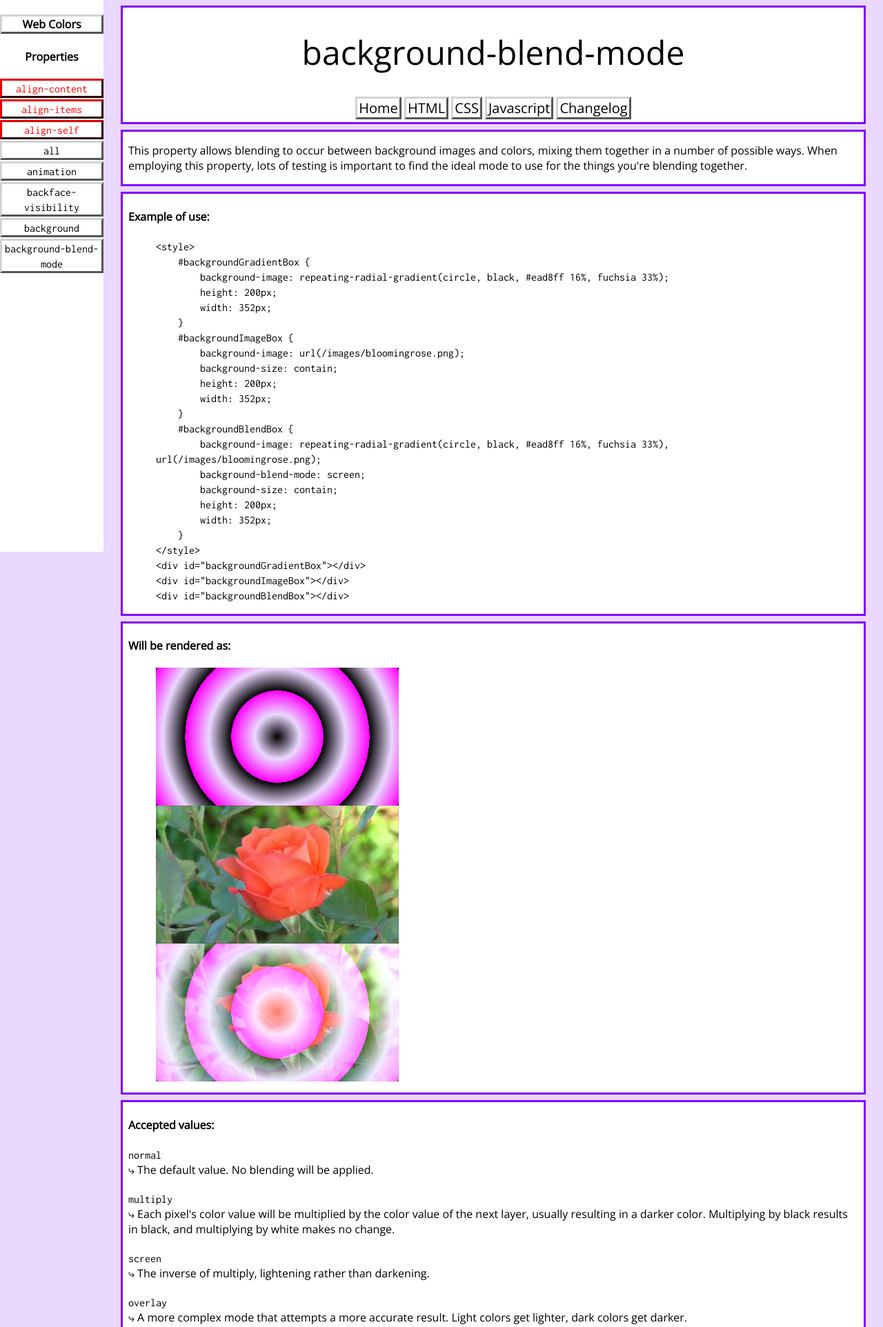
After one commit to VioletRose/Web-Code-Encyclopedia, a PHP site: page /css/background-blend-mode.php in a window 1280 px wide. The commit adds this page. Shown: the top 1924 px of the page at 69% size. Run offline with PHP 8.4, Linux system fonts and the light colour scheme.

Commit message:
Added 1 page to the CSS section, corrected several errors, revised CSS
css.php: Updated; replaced incorrect use of <i> with <var>, and added an
additional note on defining transparency.
html.php: Updated; replaced incorrect use of <i> with <var>.
css/animation.php: Updated; replaced incorrect use of <i> with <var>.
css/background.php: Updated; replaced incorrect use of <i> with <var>,
and updated the section on background-image with information on
gradients.
css/background-blend-mode.php: Added.
css/csshead.php: Updated; changed .HTMLBody to .languageSection, and
added background-blend-mode link.
html/a.php: Updated; replaced incorrect use of <i> with <var>.
html/base.php: Updated; replaced incorrect use of <i> with <var>.
html/button.php: Updated; replaced incorrect use of <i> with <var>.
html/form.php: Updated; replaced incorrect use of <i> with <var>.
html/htmlhead.php: Updated; replaced .HTMLBody with .languageSection.
html/link.php: Updated; replaced incorrect use of <i> with <var>.
html/map.php: Updated; replaced incorrect use of <i> with <var>.
html/meta.php: Updated; replaced incorrect use of <i> with <var>.
html/textarea.php: Updated; replaced incorrect use of <i> with <var>.
javascript/javascripthead.php: Updated; changed .HTMLBody to
.languageSection.
stylesheets/encyclopedia.css: Updated; cleaned up style rules
significantly.

```diff
--- /dev/null
+++ b/css/background-blend-mode.php
@@ -0,0 +1,129 @@
+<?php
+    $PAGE_NAME = 'background-blend-mode';
+    require_once($_SERVER["DOCUMENT_ROOT"].'/css/csshead.php');
+?>
+<main>
+	<section>
+		<p>This property allows blending to occur between background images and colors, mixing them together in a number of possible ways. When employing this property, lots of testing is important to find the ideal mode to use for the things you're blending together.</p>
+	</section>
+	<section>
+		<h4>Example of use:</h4>
+		<figure>
+			<code>
+				&lt;style&gt;
+				<br>
+				&nbsp;&nbsp;&nbsp;&nbsp;#backgroundGradientBox {
+				<br>
+				&nbsp;&nbsp;&nbsp;&nbsp;&nbsp;&nbsp;&nbsp;&nbsp;background-image: repeating-radial-gradient(circle, black, #ead8ff 16%, fuchsia 33%);
+				<br>
+				&nbsp;&nbsp;&nbsp;&nbsp;&nbsp;&nbsp;&nbsp;&nbsp;height: 200px;
+				<br>
+				&nbsp;&nbsp;&nbsp;&nbsp;&nbsp;&nbsp;&nbsp;&nbsp;width: 352px;
+				<br>
+				&nbsp;&nbsp;&nbsp;&nbsp;}
+				<br>
+				&nbsp;&nbsp;&nbsp;&nbsp;#backgroundImageBox {
+				<br>
+				&nbsp;&nbsp;&nbsp;&nbsp;&nbsp;&nbsp;&nbsp;&nbsp;background-image: url(/images/bloomingrose.png);
+				<br>
+				&nbsp;&nbsp;&nbsp;&nbsp;&nbsp;&nbsp;&nbsp;&nbsp;background-size: contain;
+				<br>
+				&nbsp;&nbsp;&nbsp;&nbsp;&nbsp;&nbsp;&nbsp;&nbsp;height: 200px;
+				<br>
+				&nbsp;&nbsp;&nbsp;&nbsp;&nbsp;&nbsp;&nbsp;&nbsp;width: 352px;
+				<br>
+				&nbsp;&nbsp;&nbsp;&nbsp;}
+				<br>
+				&nbsp;&nbsp;&nbsp;&nbsp;#backgroundBlendBox {
+				<br>
+				&nbsp;&nbsp;&nbsp;&nbsp;&nbsp;&nbsp;&nbsp;&nbsp;background-image: repeating-radial-gradient(circle, black, #ead8ff 16%, fuchsia 33%), url(/images/bloomingrose.png);
+				<br>
+				&nbsp;&nbsp;&nbsp;&nbsp;&nbsp;&nbsp;&nbsp;&nbsp;background-blend-mode: screen;
+				<br>
+				&nbsp;&nbsp;&nbsp;&nbsp;&nbsp;&nbsp;&nbsp;&nbsp;background-size: contain;
+				<br>
+				&nbsp;&nbsp;&nbsp;&nbsp;&nbsp;&nbsp;&nbsp;&nbsp;height: 200px;
+				<br>
+				&nbsp;&nbsp;&nbsp;&nbsp;&nbsp;&nbsp;&nbsp;&nbsp;width: 352px;
+				<br>
+				&nbsp;&nbsp;&nbsp;&nbsp;}
+				<br>
+				&lt;/style&gt;
+				<br>
+				&lt;div id="backgroundGradientBox"&gt;&lt;/div&gt;
+				<br>
+				&lt;div id="backgroundImageBox"&gt;&lt;/div&gt;
+				<br>
+				&lt;div id="backgroundBlendBox"&gt;&lt;/div&gt;
+			</code>
+		</figure>
+	</section>
+	<section>
+		<h4>Will be rendered as:</h4>
+		<figure>
+			<style>
+				#backgroundGradientBox {
+					background-image: repeating-radial-gradient(circle, black, #ead8ff 16%, fuchsia 33%);
+					height: 200px;
+					width: 352px;
+				}
+				#backgroundImageBox {
+					background-image: url(/images/bloomingrose.png);
+					background-size: contain;
+					height: 200px;
+					width: 352px;
+				}
+				#backgroundBlendBox {
+					background-image: repeating-radial-gradient(circle, black, #ead8ff 16%, fuchsia 33%), url(/images/bloomingrose.png);
+					background-blend-mode: screen;
+					background-size: contain;
+					height: 200px;
+					width: 352px;
+				}
+			</style>
+			<div id="backgroundGradientBox"></div>
+			<div id="backgroundImageBox"></div>
+			<div id="backgroundBlendBox"></div>
+		</figure>
+	</section>
+	<section>
+		<h4>Accepted values:</h4>
+		<dl>
+			<dt><code>normal</code></dt>
+			<dd>&#10551; The default value. No blending will be applied.</dd>
+			<dt><code>multiply</code></dt>
+			<dd>&#10551; Each pixel's color value will be multiplied by the color value of the next layer, usually resulting in a darker color. Multiplying by black results in black, and multiplying by white makes no change.</dd>
+			<dt><code>screen</code></dt>
+			<dd>&#10551; The inverse of multiply, lightening rather than darkening.</dd>
+			<dt><code>overlay</code></dt>
+			<dd>&#10551; A more complex mode that attempts a more accurate result. Light colors get lighter, dark colors get darker.</dd>
+			<dt><code>darken</code></dt>
+			<dd>&#10551; Compares layers and always displays the darker pixels.</dd>
+			<dt><code>lighten</code></dt>
+			<dd>&#10551; Compares layers and always displays the lighter pixels.</dd>
+			<dt><code>color-dodge</code></dt>
+			<dd>&#10551; Brightens the base color, reducing contrast.</dd>
+			<dt><code>color-burn</code></dt>
+			<dd>&#10551; Darkens the base color, increasing contrast.</dd>
+			<dt><code>hard-light</code></dt>
+			<dd>&#10551; Multiplies or screens colors depending on the blend color. A lighter blend results in a lighter image, darker results in darker.</dd>
+			<dt><code>soft-light</code></dt>
+			<dd>&#10551; Dodges and burns rather than multiplying and screening, resulting in a closer blend rather than greater extremes.</dd>
+			<dt><code>difference</code></dt>
+			<dd>&#10551; Compares layers and subtracts the color with the greater brightness from the other.</dd>
+			<dt><code>exclusion</code></dt>
+			<dd>&#10551; Similar to <code>difference</code>, but produces less contrast overall.</dd>
+			<dt><code>hue</code></dt>
+			<dd>&#10551; Merges the hue of the blend color with the luminosity and saturation of the base color.</dd>
+			<dt><code>saturation</code></dt>
+			<dd>&#10551; Merges the saturation of the blend color with the hue and luminosity of the base color.</dd>
+			<dt><code>color</code></dt>
+			<dd>&#10551; Merges the hue and saturation of the blend color with the luminosity of the base color.</dd>
+			<dt><code>luminosity</code></dt>
+			<dd>&#10551; Merges the luminosity of the blend color with the hue and saturation of the base color.</dd>
+		</dl>
+	</section>
+</main>
+<?php
+    require_once($_SERVER["DOCUMENT_ROOT"].'/genericfoot.php');
+?>
--- a/css/csshead.php
+++ b/css/csshead.php
@@ -7,7 +7,7 @@
 <link href='https://fonts.googleapis.com/css?family=Open+Sans|Inconsolata' rel='stylesheet' type='text/css'><!--The use of open fonts is a personal quirk of mine, namely that I want all text on this website to appear as intended and not be thrown off by browsers that don't follow web standards, or fonts that haven't been updated.-->
 <script src="/scripts/jquery-3.0.0.min.js"></script>
 </head>
-<body class="HTMLBody"><!--This is a placeholder until this section is more fully fleshed out and a fixed width for the sidebar can be set.-->
+<body class="languageSection">
 <header>
 	<h1 class="pageHeadline"><?php echo $PAGE_NAME; ?></h1>
 	<nav class="navTopbar">
@@ -30,5 +30,6 @@
 		<li><a href="/css/animation.php"><code>animation</code></a></li>
 		<li><a href="/css/backface-visibility.php"><code>backface-visibility</code></a></li>
 		<li><a href="/css/background.php"><code>background</code></a></li>
+		<li><a href="/css/background-blend-mode.php"><code>background-blend-mode</code></a></li>
 	</ul>
 </nav>
--- a/html/a.php
+++ b/html/a.php
@@ -87,8 +87,8 @@
 						<dd>&#10551; Opens the content in the parent frame of the child frame where the link appears, if applicable.</dd>
 						<dt><code>_top</code></dt>
 						<dd>&#10551; Opens the content in the full body of the window.</dd>
-						<dt><code><i>framename</i></code></dt>
-						<dd>&#10551; When <code><i>framename</i></code> is replaced with the name of a valid frame, will open the content in that frame.</dd>
+						<dt><code><var>framename</var></code></dt>
+						<dd>&#10551; When <code><var>framename</var></code> is replaced with the name of a valid frame, will open the content in that frame.</dd>
 					</dl>
 				</details>
 			</dd>
--- a/html/base.php
+++ b/html/base.php
@@ -33,8 +33,8 @@
 						<dd>&#10551; Opens the content in the parent frame of the child frame where the link appears, if applicable.</dd>
 						<dt><code>_top</code></dt>
 						<dd>&#10551; Opens the content in the full body of the window.</dd>
-						<dt><code><i>framename</i></code></dt>
-						<dd>&#10551; When <code><i>framename</i></code> is replaced with the name of a valid frame, will open the content in that frame.</dd>
+						<dt><code><var>framename</var></code></dt>
+						<dd>&#10551; When <code><var>framename</var></code> is replaced with the name of a valid frame, will open the content in that frame.</dd>
 					</dl>
 				</details>
 			</dd>
--- a/html/button.php
+++ b/html/button.php
@@ -81,13 +81,13 @@
 						<dd>&#10551; &#10551; Opens the content in the parent frame of the child frame where the link appears, if applicable.</dd>
 						<dt><code>_top</code></dt>
 						<dd>&#10551; &#10551; Opens the content in the full body of the window.</dd>
-						<dt><code><i>framename</i></code></dt>
-						<dd>&#10551; &#10551; When <code><i>framename</i></code> is replaced with the name of a valid frame, will open the content in that frame.</dd>
+						<dt><code><var>framename</var></code></dt>
+						<dd>&#10551; &#10551; When <code><var>framename</var></code> is replaced with the name of a valid frame, will open the content in that frame.</dd>
 					</dl>
 				</details>
 			</dd>
 			<dt><code>name</code></dt>
-			<dd>&#10551; Defines a name for the button. This is not the text that appears on it, but an internal designator that can be linked to by appending <code>#<i>name</i></code> to the page's URL.</dd>
+			<dd>&#10551; Defines a name for the button. This is not the text that appears on it, but an internal designator that can be linked to by appending <code>#<var>name</var></code> to the page's URL.</dd>
 			<dt><code>type</code></dt>
 			<dd>&#10551;
 				Defines the type of button the element is.
--- a/html/htmlhead.php
+++ b/html/htmlhead.php
@@ -7,7 +7,7 @@
 <link href='https://fonts.googleapis.com/css?family=Open+Sans|Inconsolata' rel='stylesheet' type='text/css'><!--The use of open fonts is a personal quirk of mine, namely that I want all text on this website to appear as intended and not be thrown off by browsers that don't follow web standards, or fonts that haven't been updated.-->
 <script src="/scripts/jquery-3.0.0.min.js"></script>
 </head>
-<body class="HTMLBody">
+<body class="languageSection">
 <header>
 	<h1 class="pageHeadline"><?php echo $PAGE_NAME; ?></h1>
 	<nav class="navTopbar">
--- a/html/link.php
+++ b/html/link.php
@@ -79,7 +79,7 @@
 				</details>
 			</dd>
 			<dt><code>sizes</code></dt>
-			<dd>&#10551; If <code>rel</code> is set to <code>icon</code>, defines the size of the image being linked to. Setting the value to <code><i>Height</i>x<i>Width</i></code>, with <i>Height</i> and <i>Width</i> replaced with the desired height and width of the image in pixels, will define its size. Multiple values are allowed on the same attribute. Also, <code>any</code> may be used for scalable images such as .svg files.</dd>
+			<dd>&#10551; If <code>rel</code> is set to <code>icon</code>, defines the size of the image being linked to. Setting the value to <code><var>Height</var>x<var>Width</var></code>, with <var>Height</var> and <var>Width</var> replaced with the desired height and width of the image in pixels, will define its size. Multiple values are allowed on the same attribute. Also, <code>any</code> may be used for scalable images such as .svg files.</dd>
 			<dt><code>type</code></dt>
 			<dd>&#10551; Specifies the media type of the linked content. See <a href="http://www.iana.org/assignments/media-types/">here</a> for accepted values.</dd>
 		</dl>
--- a/html/map.php
+++ b/html/map.php
@@ -131,8 +131,8 @@
 						<dd>&#10551; Opens the content in the parent frame of the child frame where the link appears, if applicable.</dd>
 						<dt><code>_top</code></dt>
 						<dd>&#10551; Opens the content in the full body of the window.</dd>
-						<dt><code><i>framename</i></code></dt>
-						<dd>&#10551; When <code><i>framename</i></code> is replaced with the name of a valid frame, will open the content in that frame.</dd>
+						<dt><code><var>framename</var></code></dt>
+						<dd>&#10551; When <code><var>framename</var></code> is replaced with the name of a valid frame, will open the content in that frame.</dd>
 					</dl>
 				</details>
 			</dd>
--- a/html/meta.php
+++ b/html/meta.php
@@ -26,7 +26,7 @@
 			<dt><code>charset</code></dt>
 			<dd>&#10551; Defines the text encoding for the page.</dd>
 			<dt><code>content</code></dt>
-			<dd>&#10551; When placed in the same <code>&lt;meta&gt;</code> element as <code>content</code> or <code>http-equiv</code>, the text string entered as its value will be associated with them. Note: if this is a list of keywords, each one should be separated by a single comma and no spaces, such as <code>"<i>word one</i>,<i>word two</i>"</code>.</dd>
+			<dd>&#10551; When placed in the same <code>&lt;meta&gt;</code> element as <code>content</code> or <code>http-equiv</code>, the text string entered as its value will be associated with them. Note: if this is a list of keywords, each one should be separated by a single comma and no spaces, such as <code>"<var>word one</var>,<var>word two</var>"</code>.</dd>
 			<dt><code>http-equiv</code></dt>
 			<dd>
 				&#10551; This attribute interacts with <code>content</code> by defining its purpose.
--- a/html/textarea.php
+++ b/html/textarea.php
@@ -28,7 +28,7 @@
 			<dt><code>cols</code></dt>
 			<dd>&#10551; Defines the width of the element, in characters.</dd>
 			<dt><code>dirname</code></dt>
-			<dd>&#10551; Specifies that the text direction of the user's text input should be submitted along with any form data. Must be set to <code><i>name</i>.dir</code>, where <i>name</i> is the same as the element's <code>name</code> attribute.</dd>
+			<dd>&#10551; Specifies that the text direction of the user's text input should be submitted along with any form data. Must be set to <code><var>name</var>.dir</code>, where <var>name</var> is the same as the element's <code>name</code> attribute.</dd>
 			<dt><code>disabled</code></dt>
 			<dd>&#10551; If present, the text field will be grayed out and unselectable.</dd>
 			<dt><code>form</code></dt>
--- a/javascript/javascripthead.php
+++ b/javascript/javascripthead.php
@@ -7,7 +7,7 @@
 <link href='https://fonts.googleapis.com/css?family=Open+Sans|Inconsolata' rel='stylesheet' type='text/css'><!--The use of open fonts is a personal quirk of mine, namely that I want all text on this website to appear as intended and not be thrown off by browsers that don't follow web standards, or fonts that haven't been updated.-->
 <script src="/scripts/jquery-3.0.0.min.js"></script>
 </head>
-<body class="HTMLBody"><!--This is a placeholder until this section is more fully fleshed out and a fixed width for the sidebar can be set.-->
+<body class="languageSection">
 <header>
 	<h1 class="pageHeadline"><?php echo $PAGE_NAME; ?></h1>
 	<nav class="navTopbar">
--- a/stylesheets/encyclopedia.css
+++ b/stylesheets/encyclopedia.css
@@ -5,9 +5,7 @@
 body {
 	background-color: #ead8ff;
 	font-family: 'Open Sans', sans-serif;
-	margin-left: 20vw;
-	margin-right: 20vw;
-	width: 60vw;
+	margin: 0;
 }
 
 code, kbd, pre, samp, textarea {
@@ -23,26 +21,25 @@ dl:not(#exampledl) dd {
 	margin-left: 0;
 }
 
-footer, header, section:not(.exampleFHS) {
+footer:not(.exampleFHS), header:not(.exampleFHS), section:not(.exampleFHS) {
 	background-color: white;
 	border-color: #7F00FF;
 	border-style: solid;
-	margin-bottom: 8px;
-	margin-top: 8px;
+	margin: 8px auto;
+	max-width: 1080px;
+}
+
+header:not(.exampleFHS) {
+	text-align: center;
 }
 
 section:not(.exampleFHS) > * {
-	margin-left: 8px;
-	margin-right: 8px;
+	padding-left: 8px;
+	padding-right: 8px;
 }
 
-.HTMLBody {
-	margin-left: calc(20vw + 75px);
-	margin-right: calc(20vw + 75px);/*The sidebar is 150px wide, so for the content to remain centered, each margin must be adjusted by half of that amount.*/
-}
-
-.navSidebar, .navTopbar {
-	text-align: center;
+.languageSection {
+	padding-left: 150px;
 }
 
 .navSidebar {
@@ -52,17 +49,27 @@ section:not(.exampleFHS) > * {
 	margin: 0;
 	overflow-y: scroll;
 	position: fixed;
+	text-align: center;
 	top: 0;
 	width: 150px;
 }
 
-.navSidebar a {
+@media screen and (max-width: 435px) {
+	.navSidebar {
+		/*I don't know what I'm going to do with this yet, but it will be amazing.*/
+	}
+}
+
+.navSidebar a, .navTopbar a {
 	border-color: lightgrey darkgrey darkgrey lightgrey;
 	border-style: outset;
 	color: black;
+	text-decoration: none;
+}
+
+.navSidebar a {
 	display: block;
 	margin-bottom: 2px;
-	text-decoration: none;
 }
 
 .navSidebar a.needsAttn {
@@ -84,21 +91,16 @@ section:not(.exampleFHS) > * {
 }
 
 .navTopbar a {
-	border-color: lightgrey darkgrey darkgrey lightgrey;
-	border-style: outset;
-	color: black;
 	display: inline-block;
 	font-size: 15pt;
 	margin-bottom: 4px;
 	padding-left: 2px;
 	padding-right: 2px;
-	text-decoration: none;
 }
 
 .pageHeadline {
 	font-size: 36pt;
 	font-weight: normal;
-	text-align: center;
 }
 
 .verticalCentering {
```
Also changed, not shown: css.php (+5 -5 lines), css/animation.php (+8 -8 lines), css/background.php (+15 -7 lines), html.php (+2 -2 lines), html/form.php (+11 -11 lines), changelog.txt.
